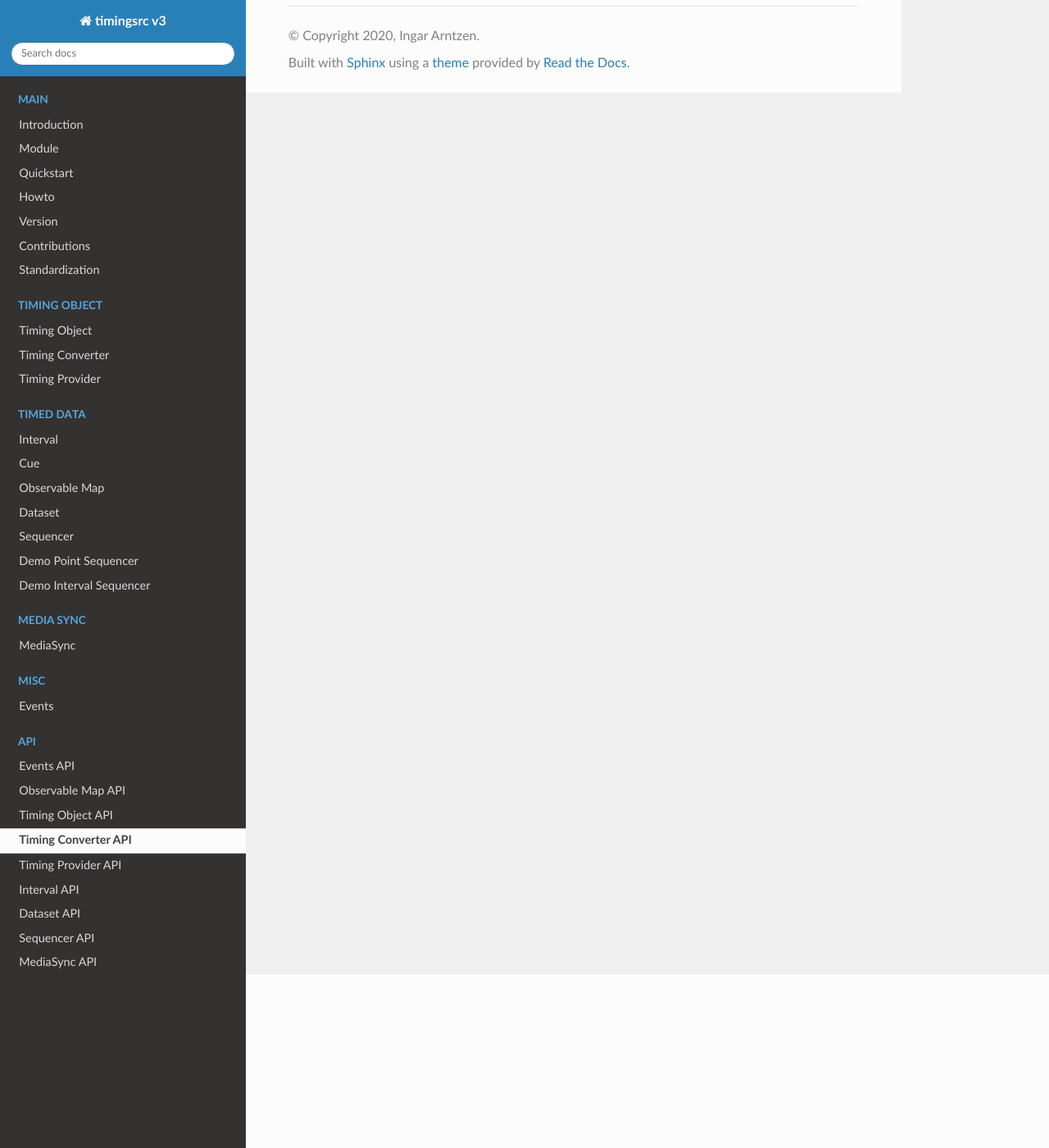
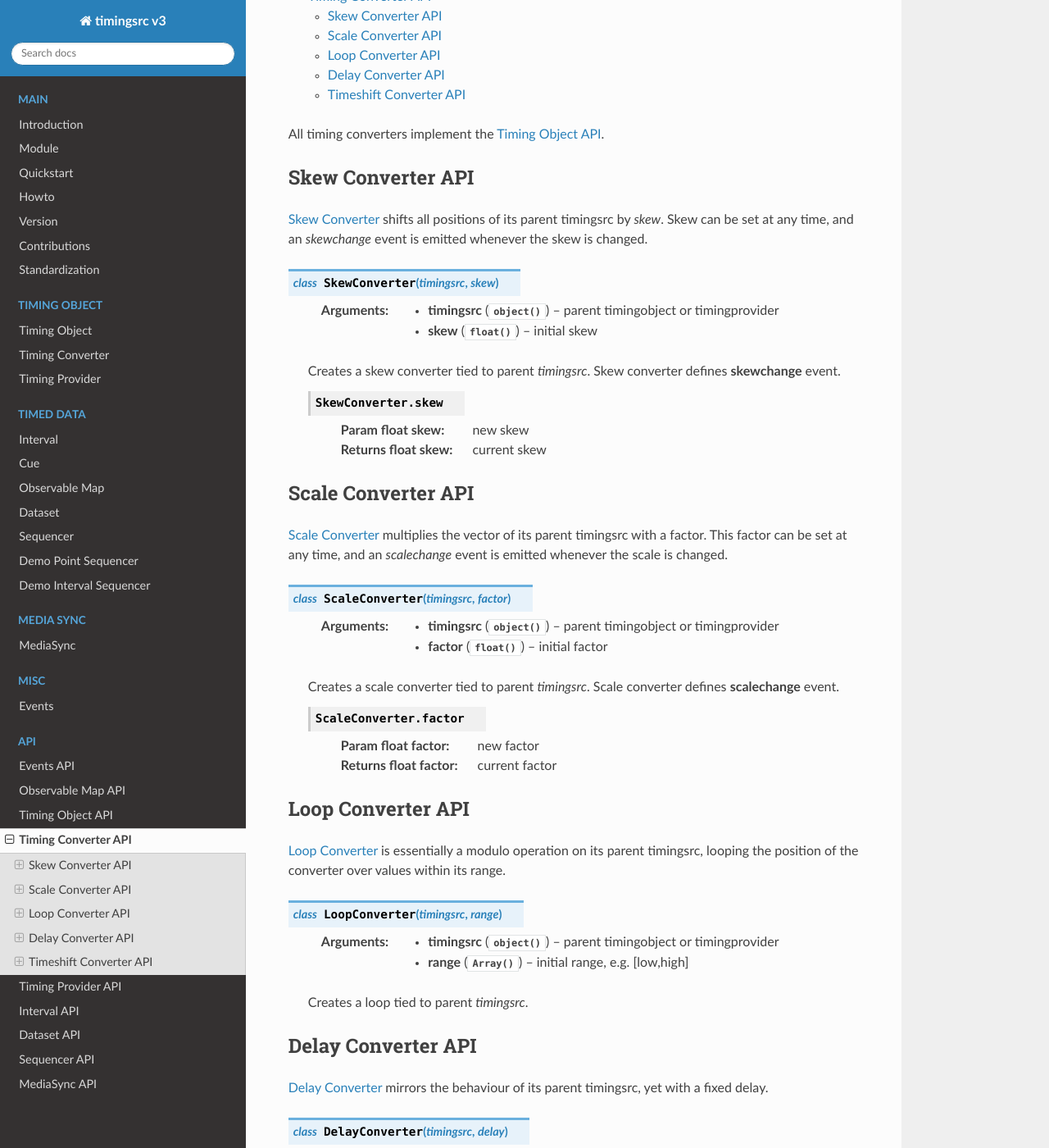
Before and after one commit to ingararntzen/timingdocs, a Sphinx documentation site: the page built from docs/source/api/timingconverter_api.rst, in a window 1280 px wide and 1400 px high, scrolled down 212 px. Shown: the whole window at 82% size. Built offline with Sphinx 7.4.7 and the Read the Docs theme 2.0.0, drawn with Linux system fonts in a browser that asks for light colours; some of the changed text lies outside the part shown.

Commit message:
fixed timing converter

```diff
--- a/docs/source/api/timingconverter_api.rst
+++ b/docs/source/api/timingconverter_api.rst
@@ -3,3 +3,120 @@
 ========================================================================
 Timing Converter API
 ========================================================================
+
+..  contents::
+
+All timing converters implement the :ref:`timingobject-api`.
+
+..  _skewconverter-api:
+
+Skew Converter API
+------------------------------------------------------------------------
+
+:ref:`timingconverter-skew` shifts all positions of its parent timingsrc by *skew*. Skew can be set at any time, and an *skewchange* event is emitted whenever the skew is changed.
+
+..  js:class:: SkewConverter(timingsrc, skew)
+
+    :param object timingsrc: parent timingobject or timingprovider
+    :param float skew: initial skew
+
+    Creates a skew converter tied to parent *timingsrc*. Skew converter defines **skewchange** event.
+
+
+    ..  js:attribute:: skew
+
+        :param float skew: new skew
+        :returns float skew: current skew
+
+
+
+
+
+
+..  _scaleconverter-api:
+
+Scale Converter API
+------------------------------------------------------------------------
+
+:ref:`timingconverter-scale` multiplies the vector of its parent timingsrc with a factor. This factor can be set at any time, and an *scalechange* event is emitted whenever the scale is changed.
+
+..  js:class:: ScaleConverter(timingsrc, factor)
+
+    :param object timingsrc: parent timingobject or timingprovider
+    :param float factor: initial factor
+
+    Creates a scale converter tied to parent *timingsrc*.
+    Scale converter defines **scalechange** event.
+
+
+    ..  js:attribute:: factor
+
+        :param float factor: new factor
+        :returns float factor: current factor
+
+
+
+
+
+..  _loopconverter-api:
+
+Loop Converter API
+------------------------------------------------------------------------
+
+:ref:`timingconverter-loop` is essentially a modulo operation on its parent timingsrc, looping the position of the converter over values within its range.
+
+..  js:class:: LoopConverter(timingsrc, range)
+
+    :param object timingsrc: parent timingobject or timingprovider
+    :param Array range: initial range, e.g. [low,high]
+
+    Creates a loop tied to parent *timingsrc*.
+
+
+
+..  _delayconverter-api:
+
+Delay Converter API
+------------------------------------------------------------------------
+
+:ref:`timingconverter-delay` mirrors the behaviour of its parent timingsrc, yet with a fixed delay.
+
+..  js:class:: DelayConverter(timingsrc, delay)
+
+    :param object timingsrc: parent timingobject or timingprovider
+    :param float delay: initial delay
+
+    Creates a delay converter tied to parent *timingsrc*. Delay converter defines **delaychange** event.
+
+    ..  js:attribute:: delay
+
+        :param float delay: new delay
+        :returns float delay: current delay
+
+
+
+..  _timeshiftconverter-api:
+
+Timeshift Converter API
+------------------------------------------------------------------------
+
+:ref:`timingconverter-timeshift` projects the current behavior of the parent timingsrc into the future, or back in time. Positive offset is speculative, essentially predicting future states of the parent timingsrc.
+
+
+..  js:class:: TimeshiftConverter(timingsrc, offset)
+
+    :param object timingsrc: parent timingobject or timingprovider
+    :param float offset: initial time offset
+
+    Creates a timeshift converter tied to parent *timingsrc*. Timeshift converter defines **offsetchange** event.
+
+    ..  js:attribute:: offset
+
+        :param float offset: new time offset
+        :returns float offset: current time offset
+
+..
+    ..  _rangeconverter-api:
+
+    Range Converter API
+    ------------------------------------------------------------------------
--- a/docs/source/api/timingobject_api.rst
+++ b/docs/source/api/timingobject_api.rst
@@ -23,6 +23,7 @@ Timing Object API
 
     ..  js:attribute:: range
 
+        :param Array range: new range : [low, high]
         :returns Array: range : [low, high]
 
     ..  js:attribute:: ready
@@ -71,7 +72,7 @@ Timing Object API
 
         see :js:meth:`EventProviderInterface.on`
 
-        see :ref:`Change Event <timingobject-change>` and :ref:`Timeupdate Event <timingobject-timeupdate>`
+        see :ref:`Change Event <timingobject-change>`, :ref:`Timeupdate Event <timingobject-timeupdate>` and :ref:`Rangechange Event <timingobject-rangechange>`
 
     ..  js:method:: off (name, subscription)
 
--- a/docs/source/main/module.rst
+++ b/docs/source/main/module.rst
@@ -11,7 +11,7 @@ Source code
 Timingsrc at `GitHub <https://github.com/webtiming/timingsrc>`_.
 
 
-Include as Script
+Include as script
 """"""""""""""""""""""""""""""""""""""""""""""""""""""""""""""""""""""""
 
 ..  code-block:: html
@@ -38,7 +38,7 @@ Minified source
 
 
 
-Include as ES6 Module
+Include as ES6 module
 """"""""""""""""""""""""""""""""""""""""""""""""""""""""""""""""""""""""
 
 ..  code-block:: html
--- a/docs/source/timing/timingobject.rst
+++ b/docs/source/timing/timingobject.rst
@@ -143,6 +143,12 @@ timeupdate event
         });
 
 
+..  _timingobject-rangechange:
+
+rangechange event
+    Event triggeres whenever the range is changed.
+
+
 
 Programming with Timing Objects
 ------------------------------------------------------------------------
```
